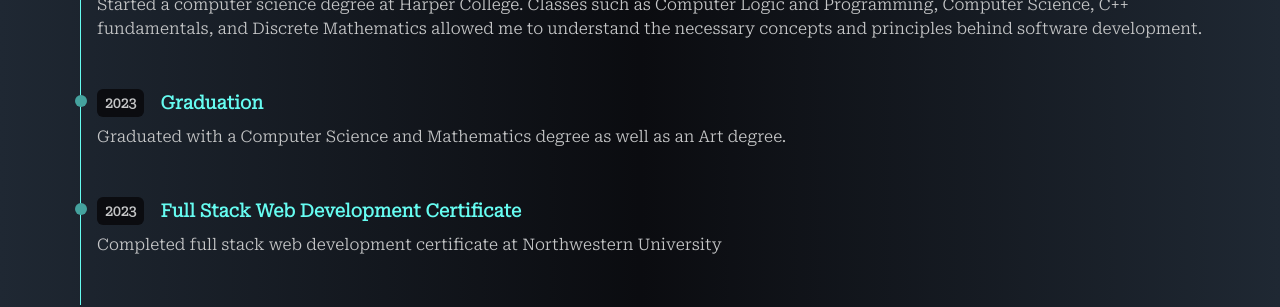
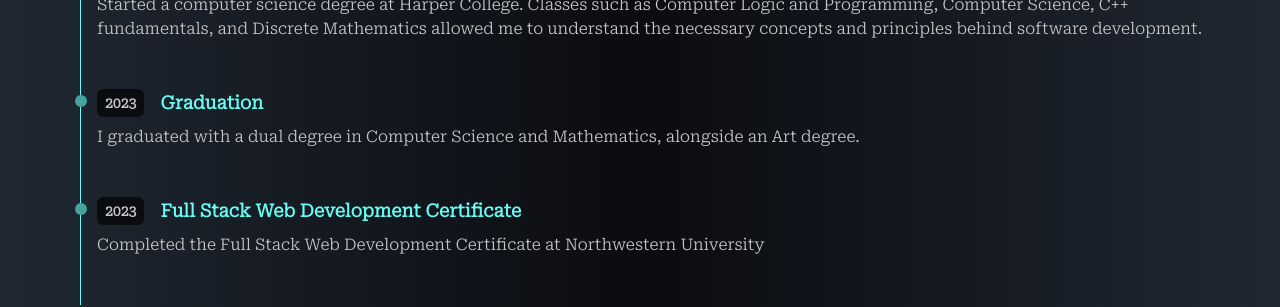
Before and after one commit to lopezivan763/react-portafolio, a React (Vite) app in the folder react-portafolio/: page / in a window 1280 px wide. Shown: the part 1340-1647 px from the top of the page. Built offline with nearby package versions, Linux system fonts and the light colour scheme.

Commit message:
updated projects.jsx

```diff
--- a/react-portafolio/index.html
+++ b/react-portafolio/index.html
@@ -5,7 +5,7 @@
 <link rel="preconnect" href="https://fonts.gstatic.com" crossorigin>
 <link href="https://fonts.googleapis.com/css2?family=Roboto+Serif:opsz,wght@8..144,300&display=swap" rel="stylesheet">
     <meta charset="UTF-8" />
-    <link rel="icon" type="image/svg+xml" href="/vite.svg" />
+    <link rel="icon" type="image/svg+xml" href="src/assets/logo.ico" />
     <meta name="viewport" content="width=device-width, initial-scale=1.0" />
     <title>Ivan's Portfolio</title>
   </head>
--- a/react-portafolio/src/components/ProjectItem.jsx
+++ b/react-portafolio/src/components/ProjectItem.jsx
@@ -1,3 +1,4 @@
+import { FaExternalLinkAlt } from "react-icons/fa";
 import { useState } from 'react';
 import Modal from 'react-modal';
 
@@ -80,14 +81,13 @@ const ProjectItem = ({ img, title }) => {
         style={customStyles}
         ariaHideApp={false}
       >
-        {/* Modal content */}
         <div className="modal-content">
           <span className="close" onClick={toggleModal}>&times;</span>
           <h2 className="text-2xl font-bold mb-4">{title}</h2>
           <p className='text-white'><strong></strong> {projectInfo[title]?.description}</p>
           <p className='text-[#C5C6C7]'><strong>Tech Used:</strong> {projectInfo[title]?.techUsed}</p>
-          <a href={projectInfo[title]?.url} target="_blank" rel="noopener noreferrer">
-            Run it
+          <a href={projectInfo[title]?.url} target="_blank" rel="noopener noreferrer" className='flex items-center text-[#66FCF1] mt-2'>
+            Visit <FaExternalLinkAlt className='ml-1' />
           </a>
         </div>
       </Modal>
--- a/react-portafolio/src/components/Work.jsx
+++ b/react-portafolio/src/components/Work.jsx
@@ -17,13 +17,13 @@ const data = [
     year: 2023,
     title: "Graduation",
     description:
-  'Graduated with a Computer Science and Mathematics degree as well as an Art degree.'
+  'I graduated with a dual degree in Computer Science and Mathematics, alongside an Art degree.'
 },
   {
     year: 2023,
     title: 'Full Stack Web Development Certificate',
     description:
-  'Completed full stack web development certificate at Northwestern University'},
+  'Completed the Full Stack Web Development Certificate at Northwestern University'},
 ];
 
 const Work = () => {
```
Also changed, not shown: 1 other file (tests, documents, lock files or other folders).
